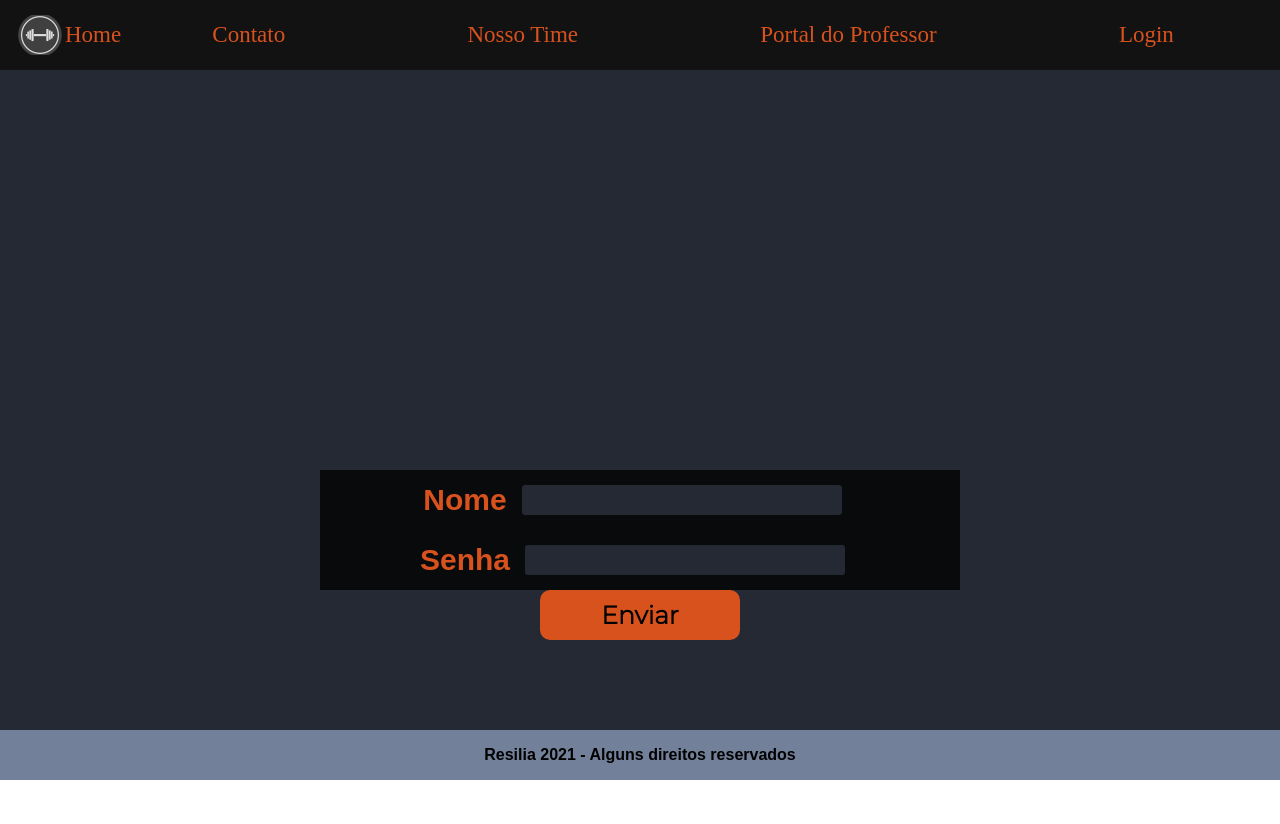
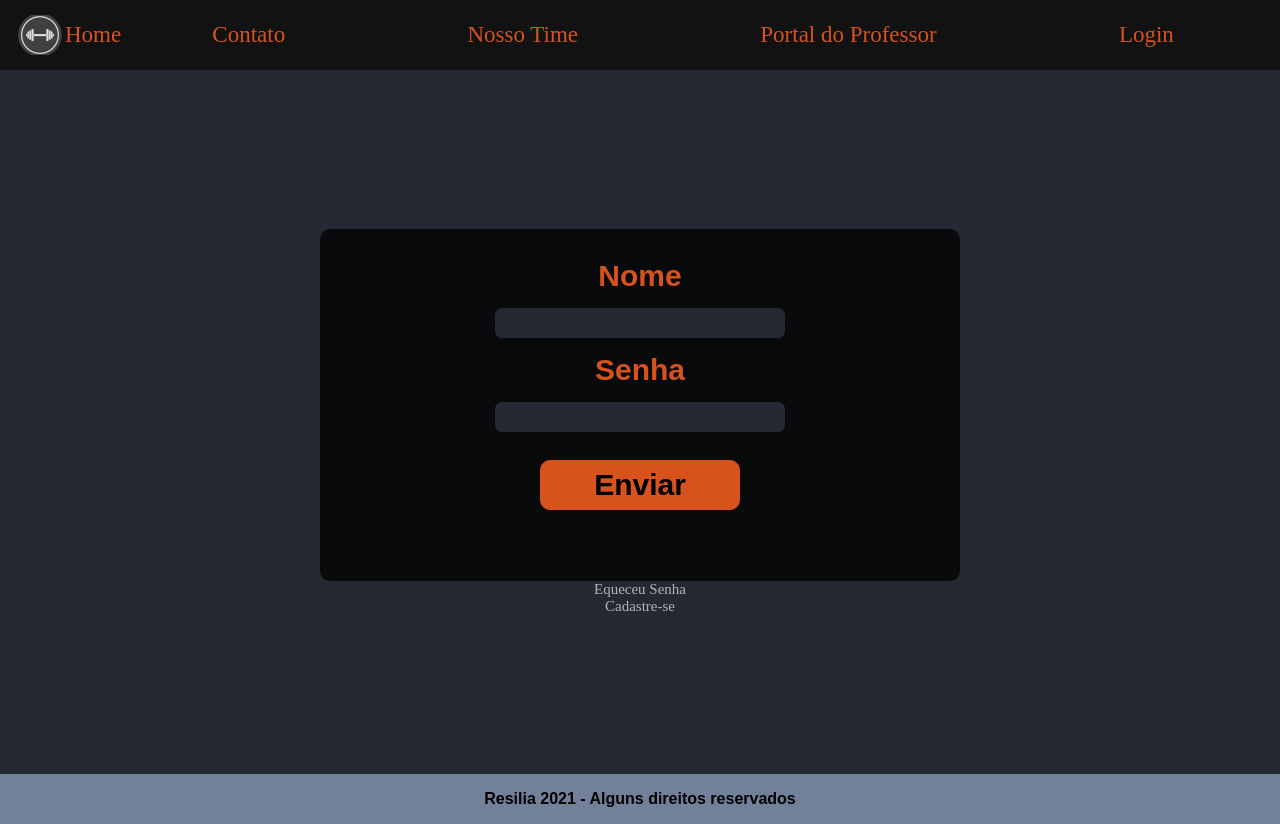
Before and after one commit to danielvdg/Resilientes-Solutions-Academia, a React (Create React App) app: page /login in a window 1280 px wide. Before the commit the page ends 800 px from the top, so only its background shows below. Built offline with nearby package versions, Linux system fonts and the light colour scheme.

Commit message:
alteração de pagina de login, exclusão pagina User, inclusão da página Esqueceu Senha

```diff
--- a/src/App.jsx
+++ b/src/App.jsx
@@ -4,7 +4,6 @@ import { GlobalStyle } from "./Style/GlobalStyles";
 import { ThemeProvider } from "styled-components";
 //import Components
 import Header from "./Components/Header";
-import UserLogin from "./Components/User";
 import Footer from "./Components/Footer";
 //import Pages
 import Home from "./Pages/Home";
@@ -12,9 +11,12 @@ import Contato from "./Pages/Contato";
 import NossoTime from "./Pages/NossoTime";
 import Professor from "./Pages/Professor";
 import Login from "./Pages/Login";
+import EsqueceuSenha from "./Pages/EsqueceuSenha";
+
 //Import Sytles
 import { ligth } from "./Style/Theme/ligth";
-import * as S from './Style/App.styles'
+import * as S from './Style/App.styles';
+
 
 
 
@@ -33,8 +35,8 @@ const App = () => {
               <Route path='/nossotime' exact component={NossoTime}></Route>
               <Route path='/professor' exact component={Professor}></Route>
               <Route path='/login' exact component={Login}></Route>
+              <Route path='/esqueceusenha' exact component={EsqueceuSenha}></Route>
             </Switch>
-            <UserLogin />
             <Footer/>
         </BrowserRouter>
       </S.Container>
--- a/src/Components/Button/style.js
+++ b/src/Components/Button/style.js
@@ -11,17 +11,22 @@ export const Container = styled.div`
 
 `
 export const Button = styled.button`
-    font-size: 25px;
+    font-size: 30px;
     font-weight: bold;
-    font-family: ${props=> props.theme.fonts.texto};
+    font-family: ${props=> props.theme.fonts.titulo};
     width: 200px;
     height: 50px;
     border: none;
     background-color: ${props => props.theme.cores.laranja};
     border-radius: 10px;
+    &:hover{
+        background-color: ${props=> props.theme.cores.amarelo};
+    }
     &:active{
-        background-color: ${props=> props.theme.cores.amarelo};
-
+        background-color: ${props=> props.theme.cores.platina};
     }
 
+
+
+
 `
--- a/src/Components/User/index.jsx
+++ /dev/null
@@ -1,26 +0,0 @@
-import React from 'react'
-import * as S from './style'
-import Button from '../Button'
-
-const UserLogin = () => {
-
-  return (
-    <S.Container>
-      <S.Form>
-        <S.Label htmlFor="label">Nome</S.Label>
-        <S.Input id="label" />
-        <S.Message></S.Message>
-      </S.Form>
-      <S.Form>
-        <S.Label>Senha</S.Label>
-        <S.Input />
-        <S.Message></S.Message>
-      </S.Form>
-      <Button>Enviar</Button>
-    </S.Container>
-
-  )
-}
-
-
-export default UserLogin;
--- a/src/Components/User/style.js
+++ /dev/null
@@ -1,55 +0,0 @@
-import styled from "styled-components";
-
-export const Container = styled.div`
-display: flex;
-justify-content: center;
-align-items: center;
-flex-direction: column;
-width: 100%;
-height:100%;
-background: ${props=> props.theme.cores.cinzaEscuro};
-
-
-`
-
-export const Form = styled.div`
-    width: 50%;
-    height: 100%;
-    font-size: 30px;
-    display: flex;
-    background: ${props=> props.theme.cores.preto2};
-    color: ${props=> props.theme.cores.laranja};
-    font-family: ${props=> props.theme.fonts.titulo} ;
-    font-weight: bold ;
-    text-align:center;
-    align-items: center;
-    justify-content: center;
-
-    &:hover{
-    color: ${props=> props.theme.cores.amarelo};
-
-    }
-
-
-`
-export const Label = styled.div`
-
-
-
-`
-
-export const Input = styled.div`
-padding: 0.5em;
-color: green;
-background:${props=> props.theme.cores.cinzaEscuro};
-border: none;
-border-radius: 3px;
-width: 50%;
-margin: 0.5em;
-
-
-`
-export const Message = styled.div`
-
-
-`
--- /dev/null
+++ b/src/Pages/EsqueceuSenha/index.jsx
@@ -0,0 +1,11 @@
+import React from 'react'
+import * as S from './style'
+const EsqueceuSenha = () => {
+    return (
+        <S.Container>
+            Template
+        </S.Container>
+    )
+}
+
+export default EsqueceuSenha;
--- a/src/Pages/Login/index.jsx
+++ b/src/Pages/Login/index.jsx
@@ -1,11 +1,21 @@
 import React from 'react'
 import * as S from './style'
+import Button from '../../Components/Button'
+
 
 const Login = () => {
     return (
         <S.Container>
-
-        </S.Container>
+      <S.Form>
+        <S.Label htmlFor="label">Nome</S.Label>
+        <S.Input id="label" />
+        <S.Label>Senha</S.Label>
+        <S.Input />
+        <Button>Enviar</Button>
+      </S.Form>
+      <S.Link>Equeceu Senha</S.Link>
+      <S.Link>Cadastre-se</S.Link>
+    </S.Container>
     )
 }
 
--- a/src/Pages/Login/style.js
+++ b/src/Pages/Login/style.js
@@ -1,11 +1,64 @@
 import styled from "styled-components";
 
 export const Container = styled.div`
-   width: 100%;
-    height: 50vh;
-    background-color: ${props=> props.theme.cores.cinzaEscuro};
+display: flex;
+justify-content: center;
+align-items: center;
+flex-direction: column;
+width: 100%;
+height:88vh;
+background: ${props=> props.theme.cores.cinzaEscuro};
 
+`
+
+export const Form = styled.div`
+    width: 50%;
+    height: 50%;
+    font-size: 30px;
+    display: flex;
+    background: ${props=> props.theme.cores.preto2};
+    color: ${props=> props.theme.cores.laranja};
+    font-family: ${props=> props.theme.fonts.titulo} ;
+    font-weight: bold ;
+    text-align:center;
+    align-items: center;
+    justify-content: center;
+    flex-direction: column;
+    padding: 30px;
+    border-radius: 10px;
+
+
+`
+export const Label = styled.div`
+&:hover{
+    color: ${props=> props.theme.cores.amarelo};
+
+    }
+
+
+`
+
+export const Input = styled.div`
+padding: 0.5em;
+background:${props=> props.theme.cores.cinzaEscuro};
+border: none;
+border-radius: 7px;
+width: 50%;
+margin: 0.5em;
 
 
 
 `
+export const Message = styled.div`
+
+
+`
+export const Link = styled.div`
+    color: #b3b3b3;
+    font-size: 15px;
+    &:hover{
+        color: ${props=> props.theme.cores.branco};
+    }
+
+
+`
```
Also changed, not shown: src/Pages/EsqueceuSenha/style.js (added), 1 other file (tests, documents, lock files or other folders).
